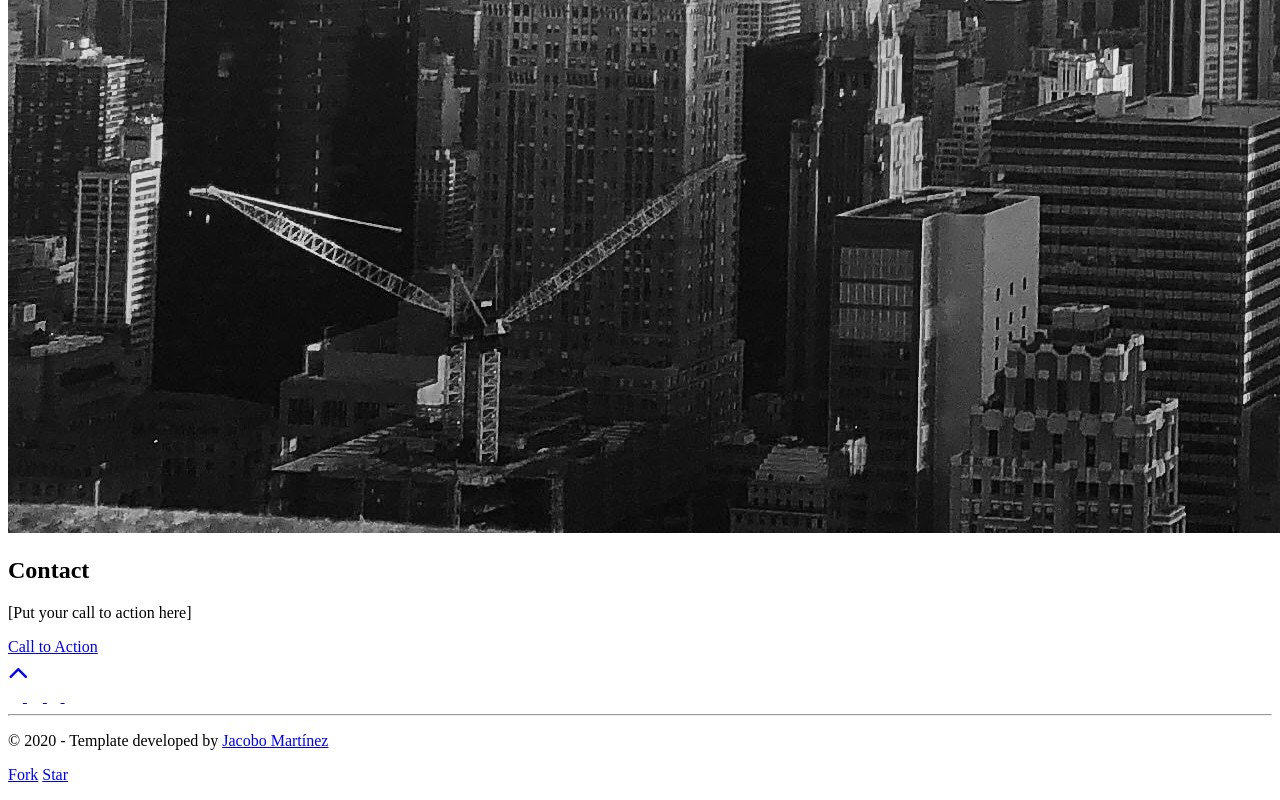
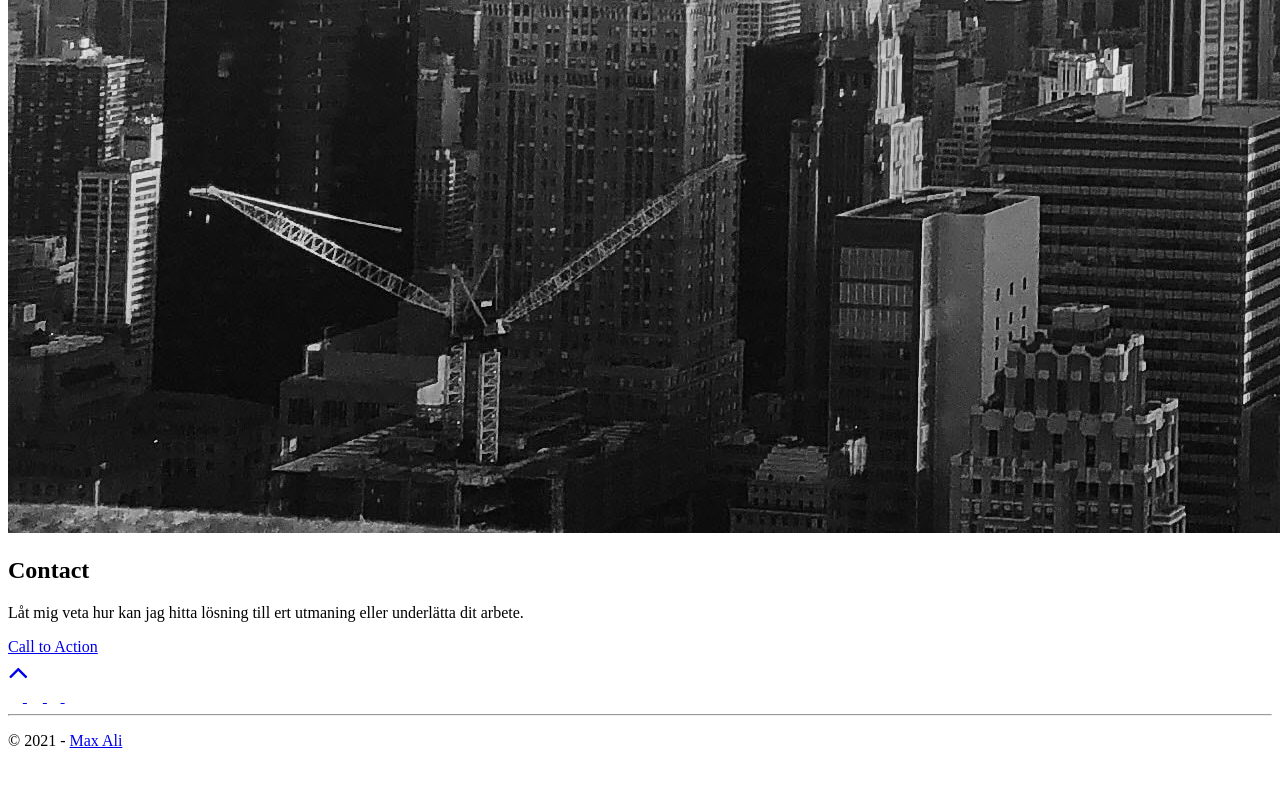
Before and after one commit to Mual5746/portfolio, a website: page src/template.html in a window 1280 px wide. Shown: the part 4770-5570 px from the top of the page. After the commit the page ends 5536 px from the top, so only its background shows below. Drawn offline with nearby package versions, Linux system fonts and the light colour scheme.

Commit message:
added new changes

```diff
--- a/src/template.html
+++ b/src/template.html
@@ -214,9 +214,9 @@
       </h2>
       <div class="contact-wrapper">
         <p class="contact-wrapper__text">
-          [Put your call to action here]
+          Låt mig veta hur kan jag hitta lösning till ert utmaning eller underlätta dit arbete.
         </p>
-        <a target="_blank" class="cta-btn cta-btn--resume" href="mailto:example@email.com">Call to Action</a>
+        <a target="_blank" class="cta-btn cta-btn--resume" href="mohseni716015@email.com">Call to Action</a>
       </div>
     </div>
   </section>
@@ -235,31 +235,21 @@
         <a href="#!" target="_blank">
           <i class="fa fa-codepen fa-inverse"></i>
         </a>
-        <a href="#!" target="_blank">
+        <a href="https://www.linkedin.com/in/alimax/" target="_blank">
           <i class="fa fa-linkedin fa-inverse"></i>
         </a>
-        <a href="#!" target="_blank">
+        <a href="https://github.com/Mual5746" target="_blank">
           <i class="fa fa-github fa-inverse"></i>
         </a>
       </div>
 
       <hr />
-
-      <!-- If you give me some credit, will be huge for me :) -->
-      <p class="footer__text">
-        © 2020 - Template developed by <a href="https://github.com/cobidev" target="_blank">Jacobo Martínez</a>
+       <!-- If you give me some credit, will be huge for me :) -->
+       <p class="footer__text">
+        © 2021 - <a href="https://github.com/Mual5746" target="_blank">Max Ali</a>
         </a>
       </p>
 
-      <!-- Remove this paragraph once you setup your custom portfolio -->
-      <p class="mt-3 pt-3">
-        <a class="github-button" href="https://github.com/cobidev/simplefolio/fork" data-icon="octicon-repo-forked"
-          data-size="large" data-show-count="true" aria-label="Fork ntkme/github-buttons on GitHub">Fork</a>
-        <a class="github-button" href="https://github.com/cobidev/simplefolio" data-icon="octicon-star"
-          data-size="large" data-show-count="true" aria-label="Star cobidev/simplefolio on GitHub">Star</a>
-      </p>
-    </div>
-  </footer>
   <!-- /END Footer Section -->
 </body>
 
```
